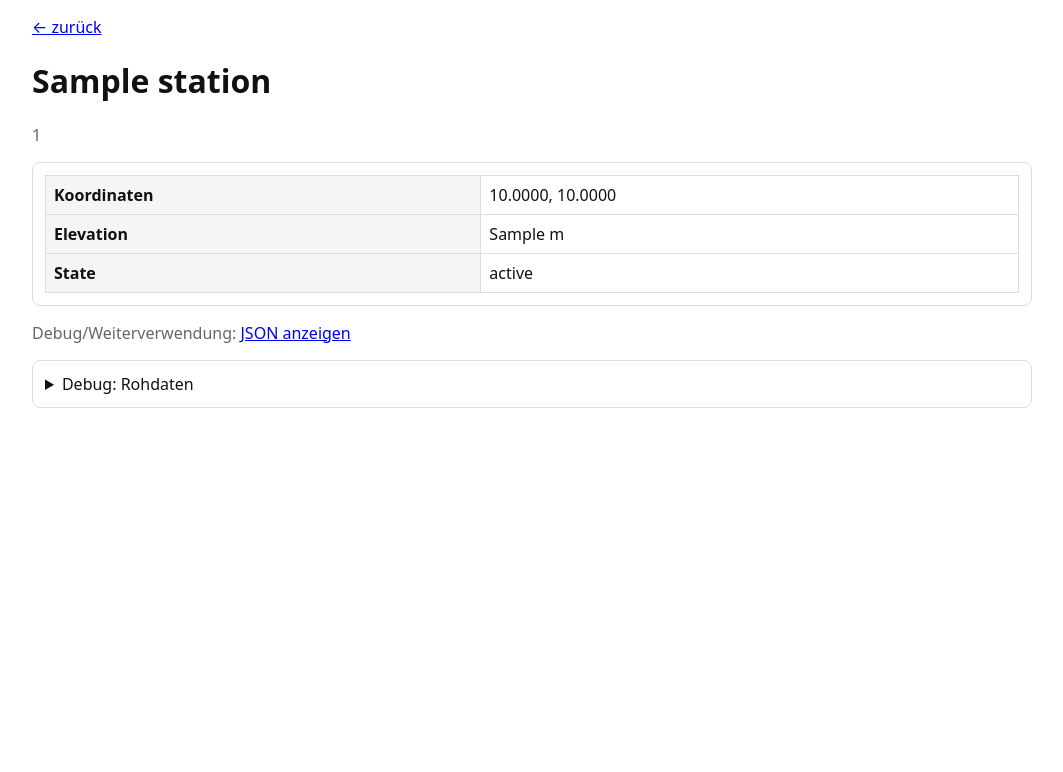
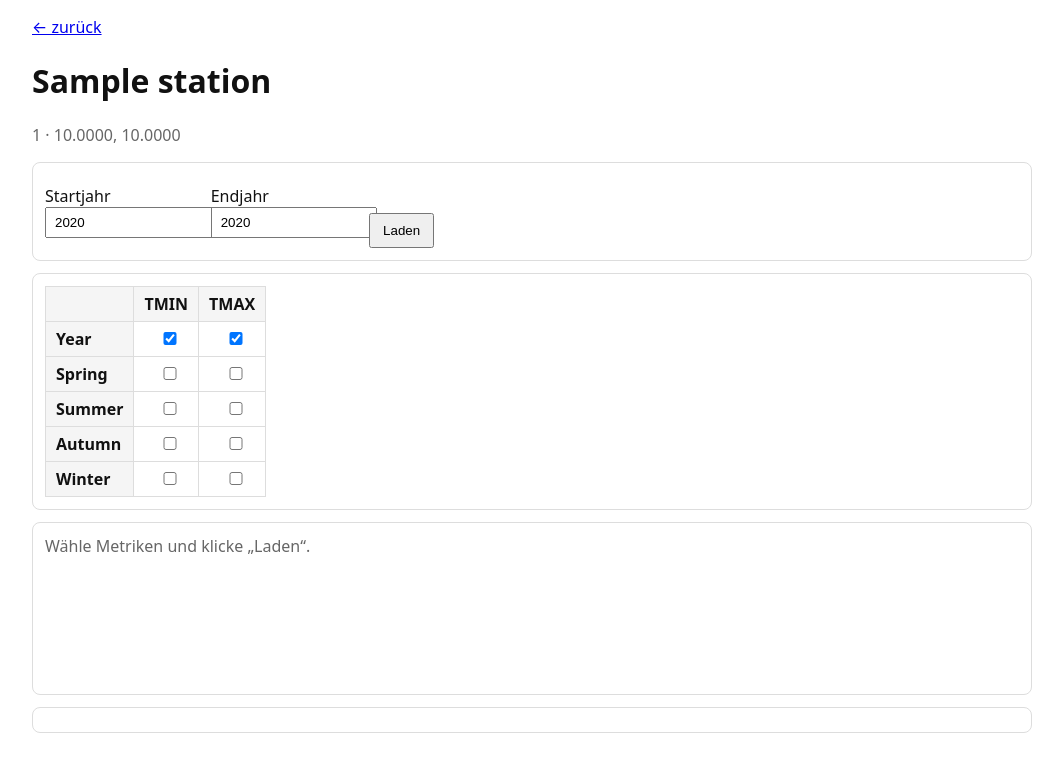
Before and after one commit to imdinkie/ghcn-weatherstations, a FastAPI app: template app/templates/station.html in a window 1280 px wide. Shown: the top 772 px of the page, without its empty margins (108-1171 px from the left). Run offline with FastAPI, Linux system fonts and the light colour scheme; the template is opened without the code that fills it: most values are stand-ins (such as "Sample title", 1, 10 or a date in 2020); some libraries are stand-ins or nearby versions.

Commit message:
Stationsdetail: Zeitreihen aus DLY

```diff
--- a/app/main.py
+++ b/app/main.py
@@ -6,6 +6,7 @@ from fastapi import FastAPI, HTTPException, Query, Request
 from fastapi.staticfiles import StaticFiles
 from pydantic import BaseModel
 from app.db import connect, ensure_schema
+from app.ghcn_dly import compute_means, ensure_station_dly
 from fastapi.templating import Jinja2Templates
 
 app = FastAPI(title="GHCN Weatherstations (Learning API)")
@@ -457,11 +458,73 @@ def ui_search(
 @app.get("/ui/stations/{station_id}")
 def ui_get_station(
     request: Request,
-    station_id: str):
+    station_id: str,
+    start_year: str | None = Query(None),
+    end_year: str | None = Query(None),
+):
     station = get_station(station_id)
+
+    start_year_i = None if start_year in (None, "") else int(start_year)
+    end_year_i = None if end_year in (None, "") else int(end_year)
+    if start_year_i is None:
+        start_year_i = 2000
+    if end_year_i is None:
+        end_year_i = MAX_YEAR
 
     return templates.TemplateResponse(
         "station.html",
         {"request": request,
-         "station": station}
+         "station": station,
+         "start_year": start_year_i,
+         "end_year": end_year_i,
+         "max_year": MAX_YEAR}
     )
+
+
+@app.get("/api/stations/{station_id}/series")
+def api_station_series(
+    station_id: str,
+    start_year: int = Query(..., ge=1700),
+    end_year: int = Query(..., ge=1700),
+    metrics: str = Query(...),
+):
+    _ = get_station(station_id)
+    if start_year > end_year:
+        raise HTTPException(status_code=400, detail="start_year must be <= end_year")
+    if end_year > MAX_YEAR:
+        raise HTTPException(status_code=400, detail=f"end_year must be <= {MAX_YEAR}")
+
+    requested = [m.strip() for m in metrics.split(",") if m.strip()]
+    allowed = {
+        "tmin_year",
+        "tmax_year",
+        "tmin_spring",
+        "tmax_spring",
+        "tmin_summer",
+        "tmax_summer",
+        "tmin_autumn",
+        "tmax_autumn",
+        "tmin_winter",
+        "tmax_winter",
+    }
+    if not requested or any(m not in allowed for m in requested):
+        raise HTTPException(status_code=400, detail="invalid metrics")
+
+    dly_path, sha = ensure_station_dly(station_id)
+    need_elements = {"TMIN" if m.startswith("tmin_") else "TMAX" for m in requested}
+    series_all = compute_means(dly_path, start_year=start_year, end_year=end_year, elements=need_elements)
+
+    series_out = []
+    for key in requested:
+        points = [
+            {
+                "year": p.year,
+                "value_c": p.value_c,
+                "present_days": p.present_days,
+                "expected_days": p.expected_days,
+            }
+            for p in series_all[key]
+        ]
+        series_out.append({"key": key, "sha256": sha, "points": points})
+
+    return {"station_id": station_id, "start_year": start_year, "end_year": end_year, "series": series_out}
--- a/app/static/style.css
+++ b/app/static/style.css
@@ -15,6 +15,7 @@ main {
 label { display: block; margin: 10px 0; }
 input { padding: 6px 8px; max-width: 320px; width: 100%; }
 button { padding: 8px 12px; }
+.row { display: flex; gap: 12px; align-items: end; flex-wrap: wrap; }
 
 .card {
   border: 1px solid #ddd;
@@ -39,3 +40,12 @@ th { background: #f5f5f5; }
   border-radius: 8px;
   background: #f8fafc; /* damit man auch ohne Tiles sieht: hier ist die Karte */
 }
+
+.matrix {
+  width: auto;
+  border-collapse: collapse;
+}
+.matrix th, .matrix td {
+  border: 1px solid #ddd;
+  padding: 6px 10px;
+}
--- a/app/templates/station.html
+++ b/app/templates/station.html
@@ -1,45 +1,200 @@
 {% extends "base.html" %}
 
 {% block title %}Station {{ station.id }}{% endblock %}
+
+{% block head_extra %}
+  <script src="https://cdn.jsdelivr.net/npm/chart.js@4.4.1/dist/chart.umd.min.js"></script>
+{% endblock %}
 
 {% block content %}
   <a href="javascript:history.back()">← zurück</a>
 
   <h1 class="strong">{{ station.name }}</h1>
-  <p class="muted">{{ station.id }}</p>
+  <p class="muted">{{ station.id }} · {{ '%.4f'|format(station.lat) }}, {{ '%.4f'|format(station.lon) }}</p>
 
   <div class="card">
-    <table>
+    <form class="row" id="controls">
+      <label>Startjahr
+        <input id="start_year" type="number" min="1700" max="{{ max_year }}" value="{{ start_year }}" />
+      </label>
+      <label>Endjahr
+        <input id="end_year" type="number" min="1700" max="{{ max_year }}" value="{{ end_year }}" />
+      </label>
+      <button type="button" id="load">Laden</button>
+    </form>
+  </div>
+
+  <div class="card">
+    <table class="matrix">
+      <thead>
+        <tr>
+          <th></th>
+          <th>TMIN</th>
+          <th>TMAX</th>
+        </tr>
+      </thead>
       <tbody>
         <tr>
-          <th scope="row">Koordinaten</th>
-          <td>{{ '%.4f'|format(station.lat) }}, {{ '%.4f'|format(station.lon) }}</td>
+          <th>Year</th>
+          <td><input type="checkbox" class="metric" value="tmin_year" checked /></td>
+          <td><input type="checkbox" class="metric" value="tmax_year" checked /></td>
         </tr>
         <tr>
-          <th scope="row">Elevation</th>
-          <td>
-            {% if station.elev_m is not none %}
-              {{ station.elev_m }} m
-            {% else %}
-              —
-            {% endif %}
-          </td>
+          <th>Spring</th>
+          <td><input type="checkbox" class="metric" value="tmin_spring" /></td>
+          <td><input type="checkbox" class="metric" value="tmax_spring" /></td>
         </tr>
         <tr>
-          <th scope="row">State</th>
-          <td>{{ station.state if station.state else '—' }}</td>
+          <th>Summer</th>
+          <td><input type="checkbox" class="metric" value="tmin_summer" /></td>
+          <td><input type="checkbox" class="metric" value="tmax_summer" /></td>
+        </tr>
+        <tr>
+          <th>Autumn</th>
+          <td><input type="checkbox" class="metric" value="tmin_autumn" /></td>
+          <td><input type="checkbox" class="metric" value="tmax_autumn" /></td>
+        </tr>
+        <tr>
+          <th>Winter</th>
+          <td><input type="checkbox" class="metric" value="tmin_winter" /></td>
+          <td><input type="checkbox" class="metric" value="tmax_winter" /></td>
         </tr>
       </tbody>
     </table>
   </div>
 
-  <p class="muted">
-    Debug/Weiterverwendung: <a href="/stations/{{ station.id }}">JSON anzeigen</a>
-  </p>
+  <div class="card">
+    <div id="status" class="muted">Wähle Metriken und klicke „Laden“.</div>
+    <canvas id="chart" height="120"></canvas>
+  </div>
 
-  <details class="card">
-    <summary>Debug: Rohdaten</summary>
-    <pre>{{ station }}</pre>
-  </details>
+  <div class="card table-wrap">
+    <table id="table">
+      <thead></thead>
+      <tbody></tbody>
+    </table>
+  </div>
 
 {% endblock %}
+
+{% block scripts %}
+  <script>
+    (function () {
+      const stationId = "{{ station.id }}";
+      const maxYear = {{ max_year }};
+
+      const startInput = document.getElementById("start_year");
+      const endInput = document.getElementById("end_year");
+      const loadBtn = document.getElementById("load");
+      const status = document.getElementById("status");
+      const metricEls = Array.from(document.querySelectorAll("input.metric"));
+
+      const tableHead = document.querySelector("#table thead");
+      const tableBody = document.querySelector("#table tbody");
+
+      let chart = null;
+
+      function selectedMetrics() {
+        return metricEls.filter((el) => el.checked).map((el) => el.value);
+      }
+
+      function clampYears(startYear, endYear) {
+        if (endYear > maxYear) endYear = maxYear;
+        if (startYear > endYear) startYear = endYear;
+        return { startYear, endYear };
+      }
+
+      function metricLabel(key) {
+        const map = {
+          tmin_year: "TMIN Year",
+          tmax_year: "TMAX Year",
+          tmin_spring: "TMIN Spring",
+          tmax_spring: "TMAX Spring",
+          tmin_summer: "TMIN Summer",
+          tmax_summer: "TMAX Summer",
+          tmin_autumn: "TMIN Autumn",
+          tmax_autumn: "TMAX Autumn",
+          tmin_winter: "TMIN Winter",
+          tmax_winter: "TMAX Winter",
+        };
+        return map[key] || key;
+      }
+
+      async function load() {
+        const metrics = selectedMetrics();
+        if (metrics.length === 0) {
+          status.textContent = "Bitte mindestens eine Checkbox auswählen.";
+          return;
+        }
+
+        let startYear = Number(startInput.value);
+        let endYear = Number(endInput.value);
+        if (!Number.isFinite(startYear) || !Number.isFinite(endYear)) {
+          status.textContent = "Bitte Startjahr und Endjahr eingeben.";
+          return;
+        }
+        ({ startYear, endYear } = clampYears(startYear, endYear));
+        startInput.value = String(startYear);
+        endInput.value = String(endYear);
+
+        status.textContent = "Lade Daten… (beim ersten Mal kann der Download etwas dauern)";
+        loadBtn.disabled = true;
+
+        try {
+          const url = `/api/stations/${encodeURIComponent(stationId)}/series?start_year=${startYear}&end_year=${endYear}&metrics=${encodeURIComponent(metrics.join(","))}`;
+          const res = await fetch(url);
+          if (!res.ok) {
+            const txt = await res.text();
+            throw new Error(txt || `HTTP ${res.status}`);
+          }
+          const data = await res.json();
+          render(data.series, startYear, endYear);
+          status.textContent = "";
+        } catch (e) {
+          status.textContent = "Fehler beim Laden: " + (e && e.message ? e.message : String(e));
+        } finally {
+          loadBtn.disabled = false;
+        }
+      }
+
+      function render(series, startYear, endYear) {
+        const years = [];
+        for (let y = startYear; y <= endYear; y++) years.push(y);
+
+        const datasets = series.map((s) => ({
+          label: metricLabel(s.key),
+          data: s.points.map((p) => (p.value_c == null ? null : Number(p.value_c))),
+          spanGaps: false,
+        }));
+
+        if (chart) chart.destroy();
+        chart = new Chart(document.getElementById("chart"), {
+          type: "line",
+          data: { labels: years, datasets },
+          options: { plugins: { legend: { position: "bottom" } } },
+        });
+
+        tableHead.innerHTML = "";
+        tableBody.innerHTML = "";
+
+        const thRow = document.createElement("tr");
+        thRow.innerHTML = `<th>Jahr</th>` + series.map((s) => `<th>${metricLabel(s.key)}</th>`).join("");
+        tableHead.appendChild(thRow);
+
+        for (let i = 0; i < years.length; i++) {
+          const tr = document.createElement("tr");
+          const cells = [`<td>${years[i]}</td>`];
+          for (const s of series) {
+            const p = s.points[i];
+            cells.push(`<td>${p.value_c == null ? "—" : Number(p.value_c).toFixed(2)}</td>`);
+          }
+          tr.innerHTML = cells.join("");
+          tableBody.appendChild(tr);
+        }
+      }
+
+      loadBtn.addEventListener("click", load);
+      metricEls.forEach((el) => el.addEventListener("change", load));
+    })();
+  </script>
+{% endblock %}
```
Also changed, not shown: app/ghcn_dly.py (added, +200 -0 lines).
